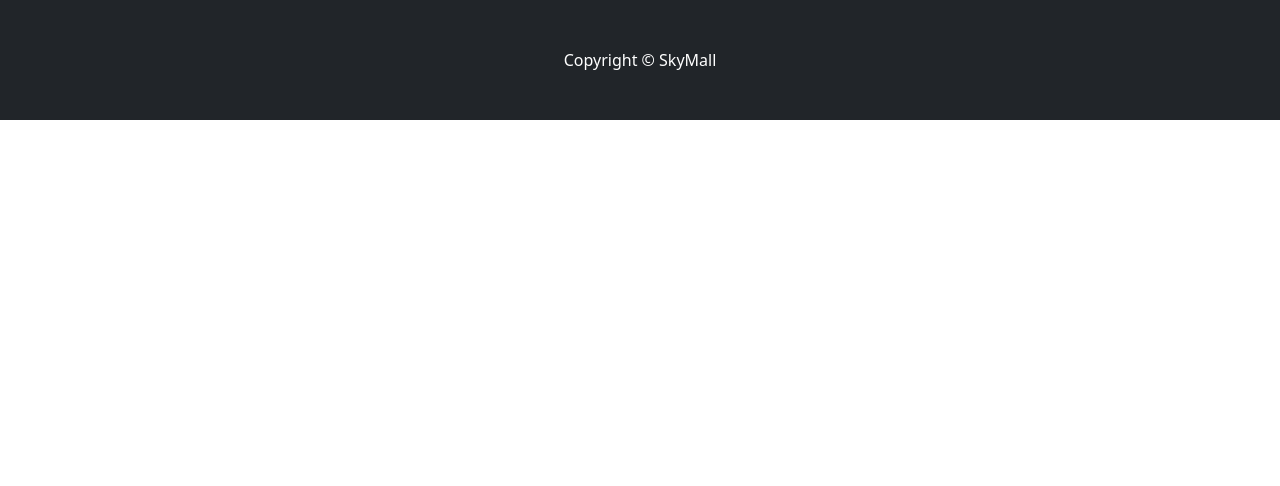
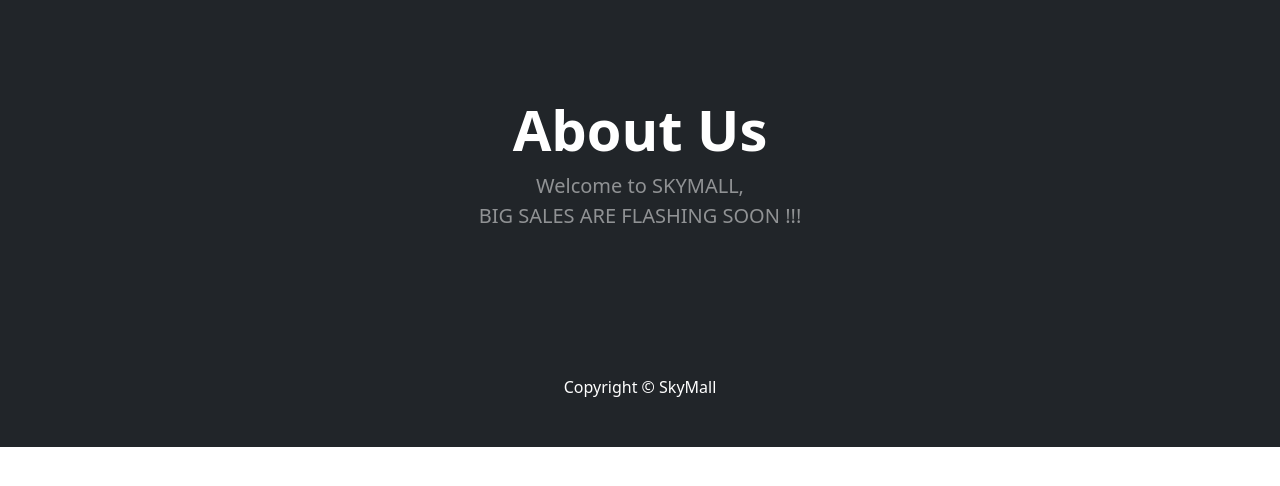
Before and after one commit to cole15sky/Ecommerce-Django, a Django app: page /about/ in a window 1280 px wide. Shown: the part 56-542 px from the top of the page. Run offline with Django 5.2, Linux system fonts and the light colour scheme; some libraries are stand-ins or nearby versions.

Commit message:
chore: update about page header

```diff
--- a/store/templates/about.html
+++ b/store/templates/about.html
@@ -2,4 +2,20 @@
 {% extends 'base.html' %}
 {% block content %}
 
+        <!-- Header-->
+        <header class="bg-dark py-5">
+            <div class="container px-4 px-lg-5 my-5">
+                <div class="text-center text-white">
+                    <h1 class="display-4 fw-bolder">About Us</h1>
+                    <p class="lead fw-normal text-white-50 mb-0">Welcome to SKYMALL, <br> BIG SALES ARE FLASHING SOON !!!</p>
+                </div>
+            </div>
+        </header>
+
+        <div class="container">
+            <div class="row">
+
+            </div>
+        </div>
+
 {% endblock %}
--- a/store/templates/navbar.html
+++ b/store/templates/navbar.html
@@ -1,10 +1,10 @@
 <nav class="navbar navbar-expand-lg navbar-light bg-light">
     <div class="container px-4 px-lg-5">
-        <a class="navbar-brand" href="#!">SkyMall</a>
+        <a class="navbar-brand" href="{% url 'home'%}">SkyMall</a>
         <button class="navbar-toggler" type="button" data-bs-toggle="collapse" data-bs-target="#navbarSupportedContent" aria-controls="navbarSupportedContent" aria-expanded="false" aria-label="Toggle navigation"><span class="navbar-toggler-icon"></span></button>
         <div class="collapse navbar-collapse" id="navbarSupportedContent">
             <ul class="navbar-nav me-auto mb-2 mb-lg-0 ms-lg-4">
-                <li class="nav-item"><a class="nav-link active" aria-current="page" href="#!">Home</a></li>
+                <li class="nav-item"><a class="nav-link active" aria-current="page" href="{% url 'home'%}">Home</a></li>
                 <li class="nav-item"><a class="nav-link" href="{% url 'about'%}">About</a></li>
                 <li class="nav-item dropdown">
                     <a class="nav-link dropdown-toggle" id="navbarDropdown" href="#" role="button" data-bs-toggle="dropdown" aria-expanded="false">Shop</a>
```
